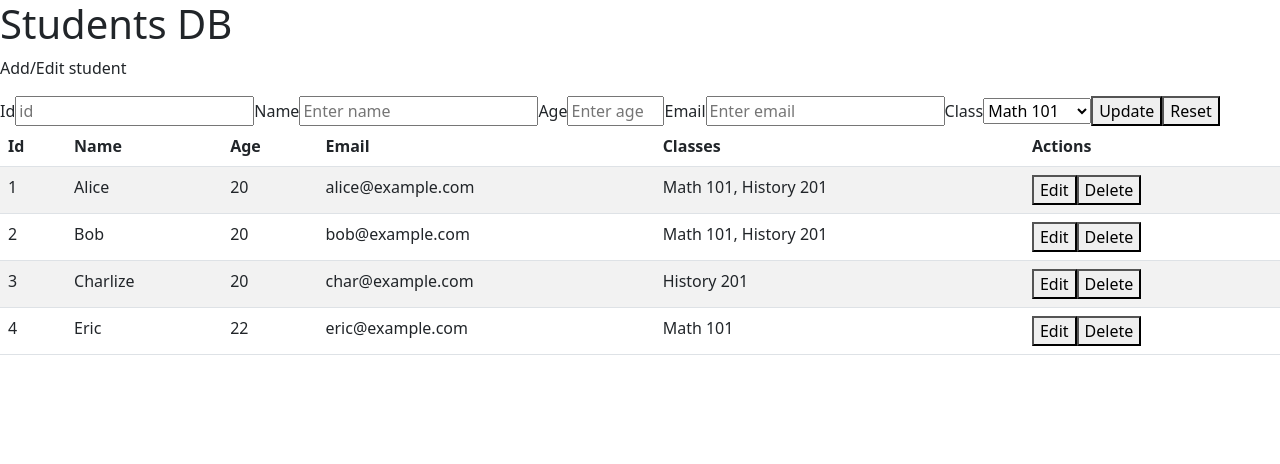
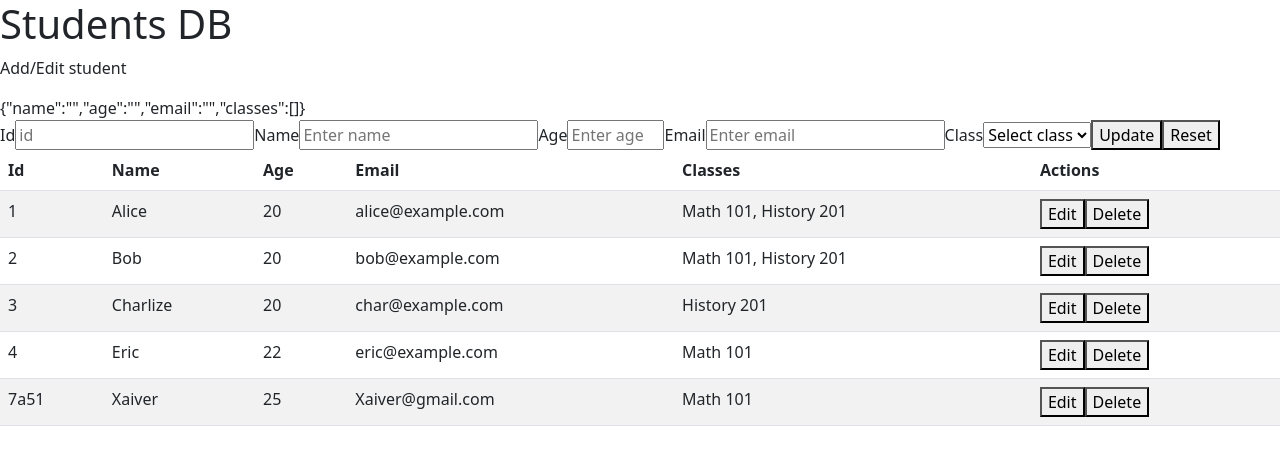
Before and after one commit to MariamE04/CRUD-Students-Classes, a React (Vite) app in the folder students-classes/: page / in a window 1280 px wide. Shown: the top 464 px of the page. Built offline with nearby package versions, Linux system fonts and the light colour scheme; data requests are answered from the project's data file.

Commit message:
alt virker ud over update de gammle data. ( i gang med at fikse)

```diff
--- a/students-classes/data/db.json
+++ b/students-classes/data/db.json
@@ -37,6 +37,15 @@
       "classes": [
         1
       ]
+    },
+    {
+      "id": "7a51",
+      "name": "Xaiver",
+      "age": "25",
+      "email": "Xaiver@gmail.com",
+      "classes": [
+        "1"
+      ]
     }
   ],
   "classes": [
--- a/students-classes/src/App.jsx
+++ b/students-classes/src/App.jsx
@@ -4,15 +4,53 @@ import PersonForm from './components/PersonForm';
 import StudentList from "./components/StudentList.jsx";
 import { fetchData } from './utils/fetchData';
 
-const blankStudent = {
-   "id": "", "name": "", "age": "","email": "","classes": ""}
-
+const blankStudent = { name: "", age: "", email: "", classes: [] };
 
 function App() {
   const [students, setStudents] = useState([]);
   const [classes, setClasses] = useState([]);
+   const [studentToEdit, setStudentToEdit] = useState(blankStudent);
+
   const APIURL = "http://localhost:3000/students";
   const APIURLC = "http://localhost:3000/classes";
+
+
+  function editStudent(student){
+      setStudentToEdit(student);
+  }
+
+
+   function mutateStudent(student){
+    if(student.id){
+       // PUT
+       updateStudent(student);
+    } else {
+      // POST
+      createStudent(student)
+  }
+}
+
+function updateStudent(student){
+  fetchData(
+    `${APIURL}/${student.id}`,
+    () => setStudents(prev =>
+      prev.map(s => s.id == student.id ? student : s)
+    ),
+    "PUT",
+    student
+  );
+}
+
+
+function createStudent(student){
+   console.log("create")
+    fetchData(
+      APIURL,
+      (student) =>  setStudents([...students, student]),
+      'POST',
+      student);
+}
+
 
   function getStudents(callback){
     // Fetch data
@@ -43,11 +81,14 @@ function App() {
   return (
     <div>
         <h1>Students DB</h1>
-      <PersonForm blankStudent={blankStudent}/>
+      <PersonForm blankStudent={blankStudent}
+      studentToEdit={studentToEdit}
+      mutateStudent={mutateStudent} />
 
        <StudentList students={students}
        classes={classes}
-       deleteStudentById={deleteStudentById}/>
+       deleteStudentById={deleteStudentById}
+       editStudent={editStudent}/>
     </div>
   )
 }
--- a/students-classes/src/components/PersonForm.jsx
+++ b/students-classes/src/components/PersonForm.jsx
@@ -1,26 +1,53 @@
-import { useState } from "react";
+import { useState, useEffect } from "react";
 
-function PersonForm({blankStudent}){
-  const [student, setStudent] = useState({});
+function PersonForm({blankStudent, studentToEdit, mutateStudent}){
+  const [student, setStudent] = useState({...studentToEdit});
+
+  useEffect(() => {
+  setStudent(studentToEdit)
+}, [studentToEdit]);
+
+  function handleChange(event){
+        const value = event.target.value;
+        const name = event.target.id;
+        setStudent({...student, [name]: value});
+
+  }
+
+  function handleSubmit(event){
+    event.preventDefault();
+    console.log("submit", student)
+    mutateStudent(student);
+    // callback function fra APP.jsx, som enten indsætter en ny student
+    // eller opdater (hvis id != "")
+  }
 
   return(
     <div>
       <p>Add/Edit student</p>
-     <form>
+      {JSON.stringify(student)}
+     <form onSubmit={handleSubmit}>
         <label htmlFor="id">Id</label>
         <input id="id" type="number" readOnly placeholder="id" value={student.id} />
+
         <label htmlFor="name">Name</label>
-        <input id="name" type="text" placeholder="Enter name" value={student.name} />
+        <input id="name" type="text" placeholder="Enter name" value={student.name} onChange={handleChange} />
         <label htmlFor="age">Age</label>
-        <input id="age" type="number" min="1" max="120" placeholder="Enter age" value={student.age} />
+        <input id="age" type="number" min="1" max="120" placeholder="Enter age" value={student.age} onChange={handleChange} />
         <label htmlFor="email">Email</label>
-        <input id="email" type="email" placeholder="Enter email" value={student.email} />
+        <input id="email" type="email" placeholder="Enter email" value={student.email} onChange={handleChange} />
         <label htmlFor="class">Class</label>
 
-  <select id="class">
-    <option value="Math 101">Math 101</option>
-    <option value="History 201">History 201</option>
-  </select>
+ <select
+  id="classes"
+  value={student.classes[0] || ""}
+  onChange={(e) => setStudent({...student, classes: [e.target.value]})}
+>
+  <option value="">Select class</option>
+  <option value="1">Math 101</option>
+  <option value="2">History 201</option>
+</select>
+
 
   <button>Update</button>
    <button onClick={() => setStudent(blankStudent)}>Reset</button>
--- a/students-classes/src/components/StudentList.jsx
+++ b/students-classes/src/components/StudentList.jsx
@@ -1,4 +1,4 @@
-function StudentList({ students, classes, deleteStudentById}){
+function StudentList({ students, classes, deleteStudentById, editStudent}){
 
   function getClassNameById(id) {
   const found = classes.find(c => c.id == id);
@@ -31,9 +31,14 @@ function StudentList({ students, classes, deleteStudentById}){
       <td>{student.name}</td>
       <td>{student.age}</td>
       <td>{student.email}</td>
-      <td>{student.classes.map(cid => getClassNameById(cid)).join(", ")}</td>
       <td>
-        <button>Edit</button>
+  {Array.isArray(student.classes)
+    ? student.classes.map(cid => getClassNameById(cid)).join(", ")
+    : "Unknown"}
+</td>
+
+      <td>
+        <button onClick={() => editStudent(student)}>Edit</button>
         <button onClick={() => deleteStudentById(student.id)}>Delete</button>
       </td>
     </tr>
--- a/students-classes/src/utils/fetchData.js
+++ b/students-classes/src/utils/fetchData.js
@@ -1,29 +1,44 @@
-export function fetchData(url, callback, method, body) {
+// utils/fetchData.js
+export function fetchData(url, callback, method = undefined, body = undefined) {
   const headers = {
-    'Accept': 'application/json',
+    Accept: "application/json",
   };
 
-  if (method === 'POST' || method === 'PUT') {
-    headers['Content-Type'] = 'application/json';
+  // kun sæt Content-Type for POST/PUT when body is present
+  if ((method === "POST" || method === "PUT") && body !== undefined) {
+    headers["Content-Type"] = "application/json";
   }
 
-  const options = {
-    method,
-    headers,
-  };
+  const options = {};
+  if (method) options.method = method;
+  options.headers = headers;
+  if (body !== undefined) options.body = JSON.stringify(body);
 
-  if (body) {
-    options.body = JSON.stringify(body);
-  }
+  // DEBUG: log request so du kan se præcis hvad der sendes
+  console.log("fetch ->", url, options);
 
   fetch(url, options)
-    .then((res) => res.json())
-    .then((data) => callback(data))
+    .then((res) => {
+      // hvis HTTP-status ikke er 2xx -> læs tekst og kast fejl med indhold
+      if (!res.ok) {
+        return res
+          .text()
+          .then((text) => {
+            throw new Error(`HTTP ${res.status} ${res.statusText}: ${text}`);
+          });
+      }
+
+      // hvis 204 No Content -> return null til callback
+      if (res.status === 204) return null;
+
+      // ellers prøv at parse json
+      return res.json();
+    })
+    .then((data) => {
+      callback(data);
+    })
     .catch((err) => {
-      if (err.status) {
-        err.fullError.then((e) => console.log(e.detail));
-      } else {
-        console.log("Network error");
-      }
+      // print hele error objektet til console (mere detaljer)
+      console.error("fetchData ERROR:", err);
     });
 }
```
